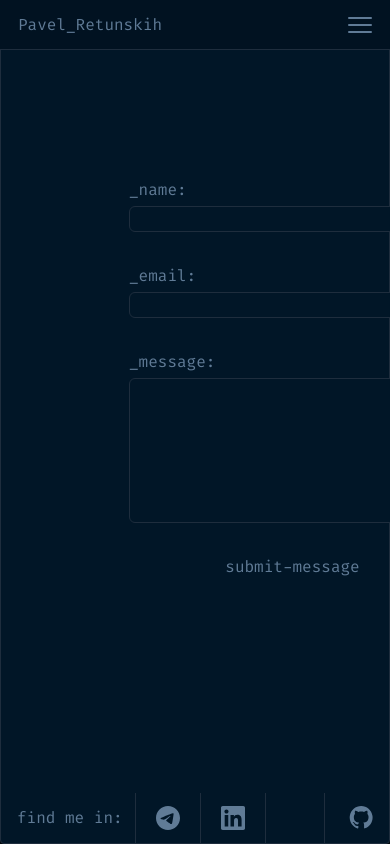
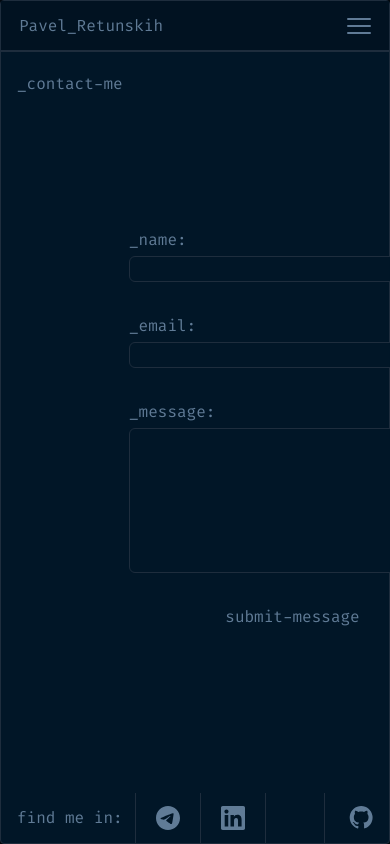
Before and after one commit to Pavel-Retunskih/portfolionext, a Next.js app: page /contact_me in a window 390 px wide. Shown: the top 844 px of the page. Built offline with nearby package versions, Linux system fonts and the light colour scheme.

Commit message:
fix: fix mobile menu

```diff
--- a/src/widgets/MobileMenu/MobileMenu.tsx
+++ b/src/widgets/MobileMenu/MobileMenu.tsx
@@ -1,15 +1,18 @@
 'use client'
 
-import {useState} from "react";
+import {useEffect, useState} from "react";
 import Link from "next/link";
 import {Burger} from "@/components/Burger/Burger";
 
 
 export function MobileMenu() {
   const [open, setOpen] = useState<boolean>(false);
+  useEffect(() => {
+    document.body.style.overflowY = open ? 'hidden' : 'auto';
+  }, [open]);
 
   return (
-      <div className={'flex fixed  top-0 left-0 bg-primary-dark_blue z-50 flex-col w-full max-w-screen-md md:hidden'}>
+      <div className={'flex inset-0 bg-primary-dark_blue flex-col w-full max-w-screen-md md:hidden'}>
         <div className={'flex justify-between items-center border-b border-b-lines h-[50px] p-[18px]'}>
           <span className={'text-secondary-grey'}>Pavel_Retunskih</span>
           <Burger isOpen={open} setIsOpenAction={setOpen}/>
```
